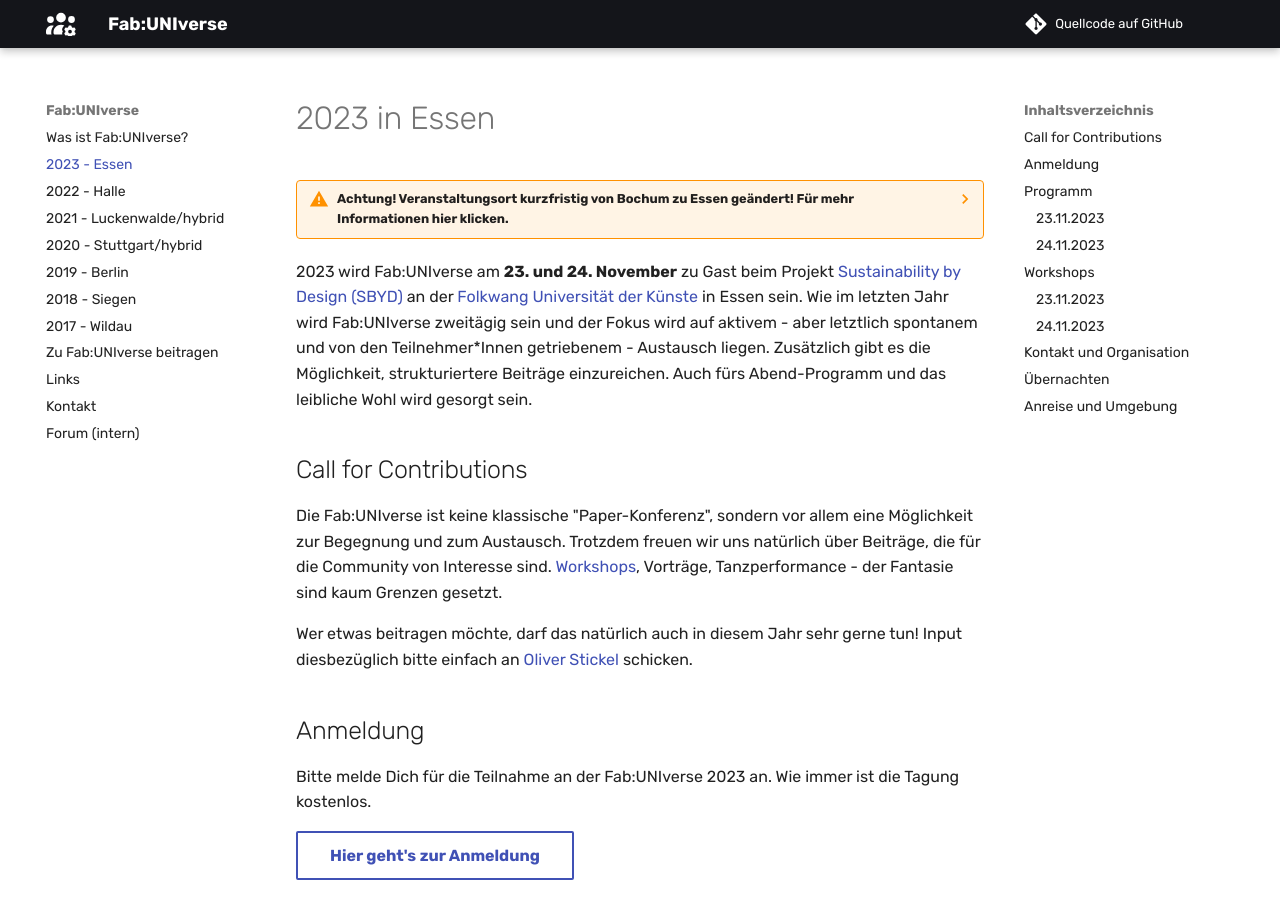
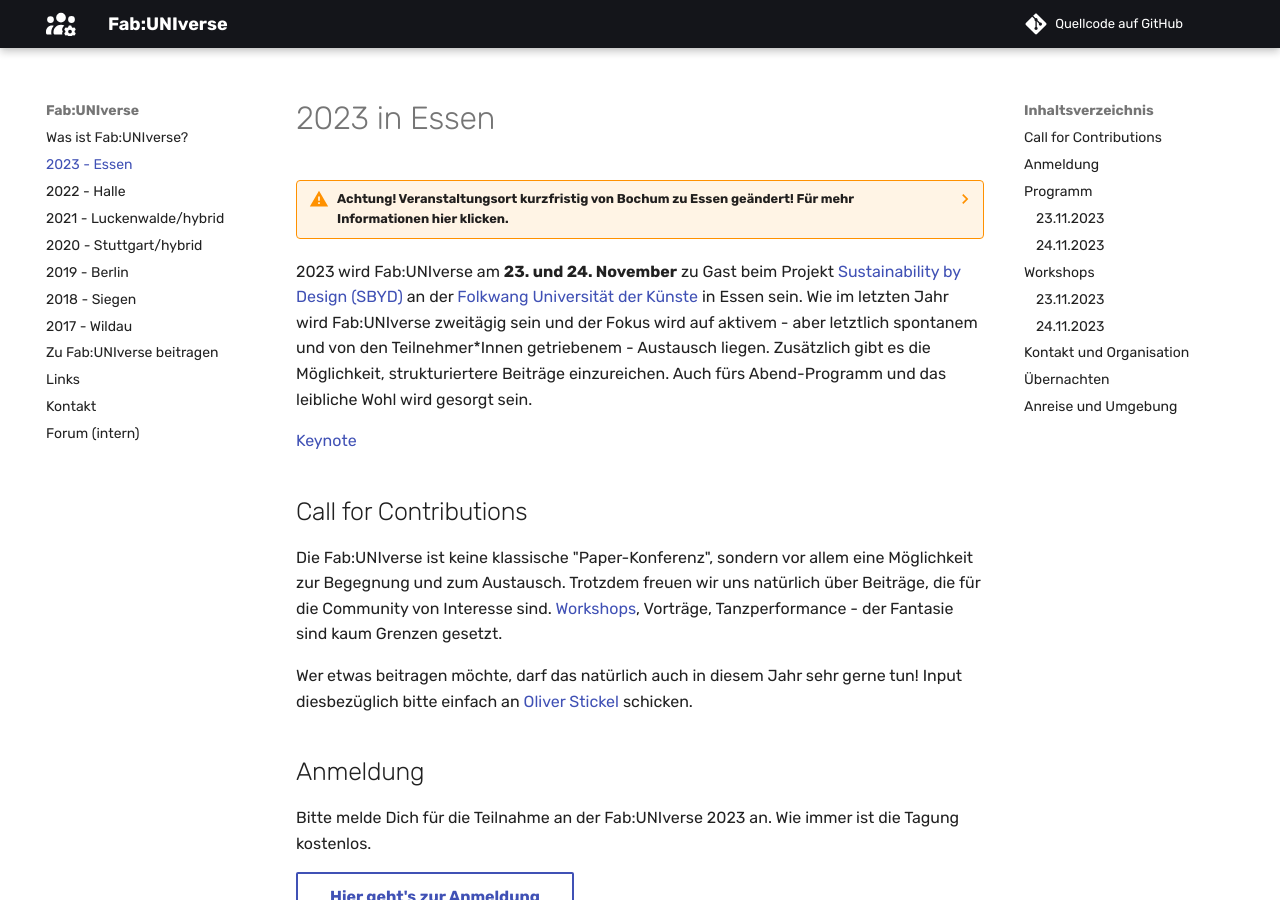
Before and after one commit to fabuniverse/website, an MkDocs documentation site: the page built from docs/2023.md, in a window 1280 px wide and 900 px high. Built offline with MkDocs 1.6.1 and Material for MkDocs 9.7.7, drawn with Linux system fonts in a browser that asks for light colours; comment, search, counter and statistics services are not loaded.

Commit message:
Update 2023.md

```diff
--- a/docs/2023.md
+++ b/docs/2023.md
@@ -15,6 +15,8 @@
     Hintergrund des kurzfristigen Ortswechsels: Die [Worldfactory der Ruhr-Universität Bochum](https://www.worldfactory.de/) hat am 13.11.2023 und 14.11.2023 ihre Zusage zur Gastgeberschaft für die Fab:UNIverse 2023 zurückgezogen. Betroffen davon sind der Tagungsort im Makerspace der Ruhr-Universität Bochum, unterstützendes Personal, Catering-Kosten sowie zwei aus der RUB eingereichte und ebenfalls zurückgezogene Workshops.
 
 2023 wird Fab:UNIverse am **23. und 24. November** zu Gast beim Projekt [Sustainability by Design (SBYD)](https://www.instagram.com/sbyd.space/) an der [Folkwang Universität der Künste](https://www.folkwang-uni.de/) in Essen sein. Wie im letzten Jahr wird Fab:UNIverse zweitägig sein und der Fokus wird auf aktivem - aber letztlich spontanem und von den Teilnehmer\*Innen getriebenem - Austausch liegen. Zusätzlich gibt es die Möglichkeit, strukturiertere Beiträge einzureichen. Auch fürs Abend-Programm und das leibliche Wohl wird gesorgt sein.
+
+[Keynote](https://raw.githubusercontent.com/fab-universe/website/main/docs/dateien/191106FabUniverseKeynoteBorchers.pdf)
 
 ## Call for Contributions
 
```
